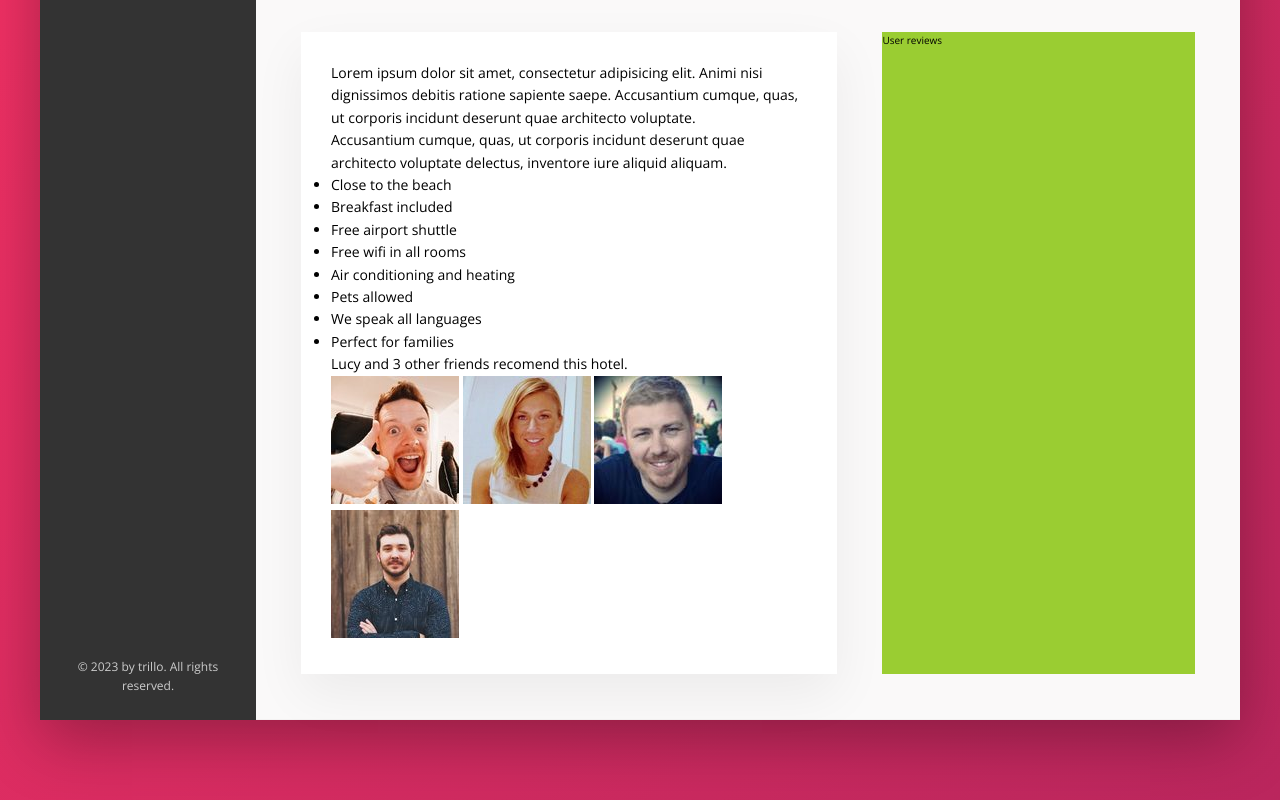
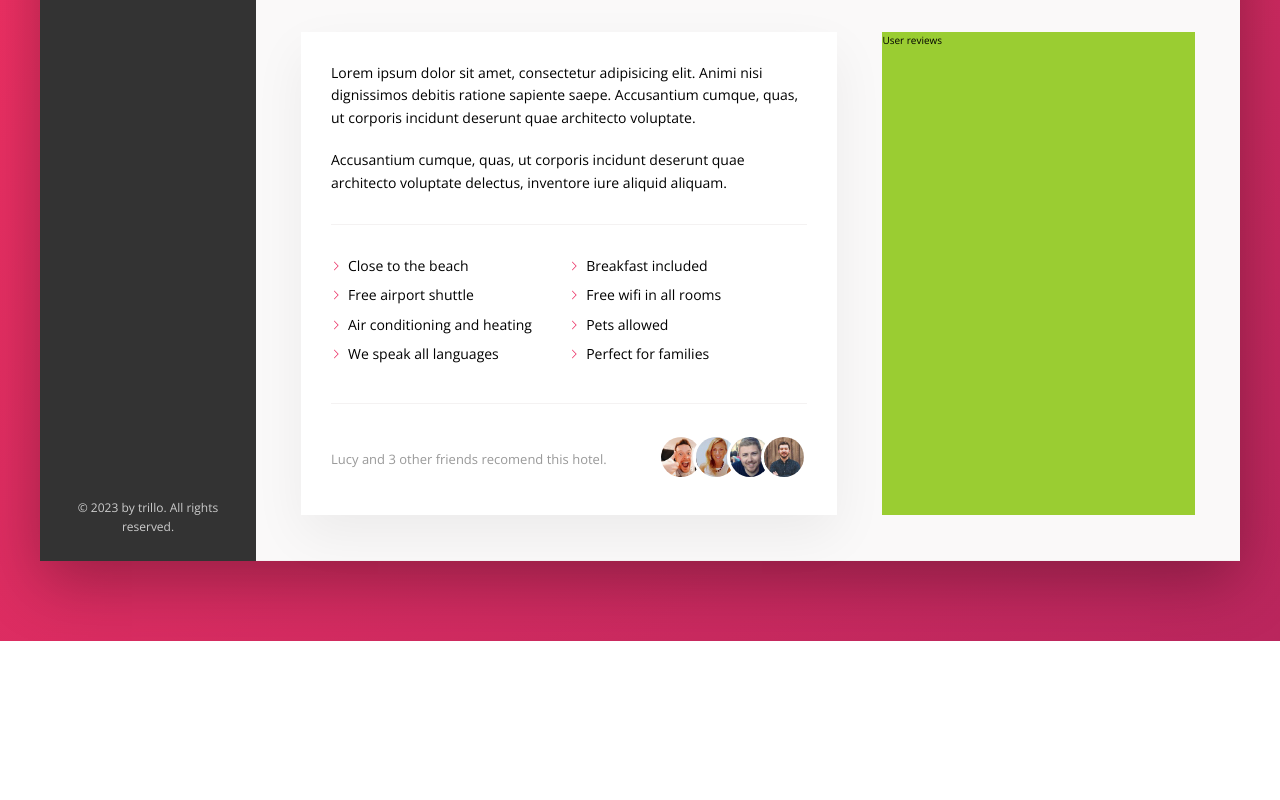
Before and after one commit to Rfigueroa2317/Trillo, a website: page index.html in a window 1280 px wide. Shown: the part 615-1415 px from the top of the page. After the commit the page ends 1256 px from the top, so only its background shows below. Drawn offline with nearby package versions, Linux system fonts and the light colour scheme.

Commit message:
finishing the description section

```diff
--- a/sass/_components.scss
+++ b/sass/_components.scss
@@ -226,7 +226,7 @@
   }
 
   &__icon-location {
-    margin-right: .5rem;
+    margin-right: 0.5rem;
   }
 
   &__rating {
@@ -249,7 +249,7 @@
   }
 
   &__rating-count {
-    font-size: .8rem;
+    font-size: 0.8rem;
     text-transform: uppercase;
   }
 }
@@ -292,3 +292,72 @@
     box-shadow: none;
   }
 }
+
+// PARAGRAPH
+.paragraph:not(:last-of-type) {
+  margin-bottom: 2rem;
+}
+
+// LIST
+.list {
+  list-style: none;
+  margin: 3rem 0;
+  padding: 3rem 0;
+  border-top: var(--line);
+  border-bottom: var(--line);
+
+  display: flex;
+  flex-wrap: wrap;
+
+  &__item {
+    flex: 0 0 50%;
+    margin-bottom: 0.7rem;
+  }
+
+  &__item::before {
+    content: "";
+    display: inline-block;
+    height: 1rem;
+    width: 1rem;
+    margin-right: 0.7rem;
+
+    // Older browsers
+    // background-image: url(../img/chevron-thin-right.svg);
+    // background-size: cover;
+
+    //Newer browsers - masks
+    background-color: var(--color-primary);
+    -webkit-mask-image: url(../img/chevron-thin-right.svg);
+    -webkit-mask-size: cover;
+    mask-image: url(../img/chevron-thin-right.svg);
+    mask-size: cover;
+  }
+}
+
+// RECOMEND
+.recommend {
+  font-size: 1.3rem;
+  color: var(--color-grey-dark-3);
+
+  display: flex;
+  align-items: center;
+
+  &__count {
+    margin-right: auto;
+  }
+
+  &__friends {
+  }
+
+  &__photo {
+    box-sizing: content-box;
+    height: 4rem;
+    width: 4rem;
+    border-radius: 50%;
+    border: 3px solid #fff;
+
+    &:not(:last-child) {
+      margin-right: -1.5rem;
+    }
+  }
+}
```
Also changed, not shown: css/style.css.
